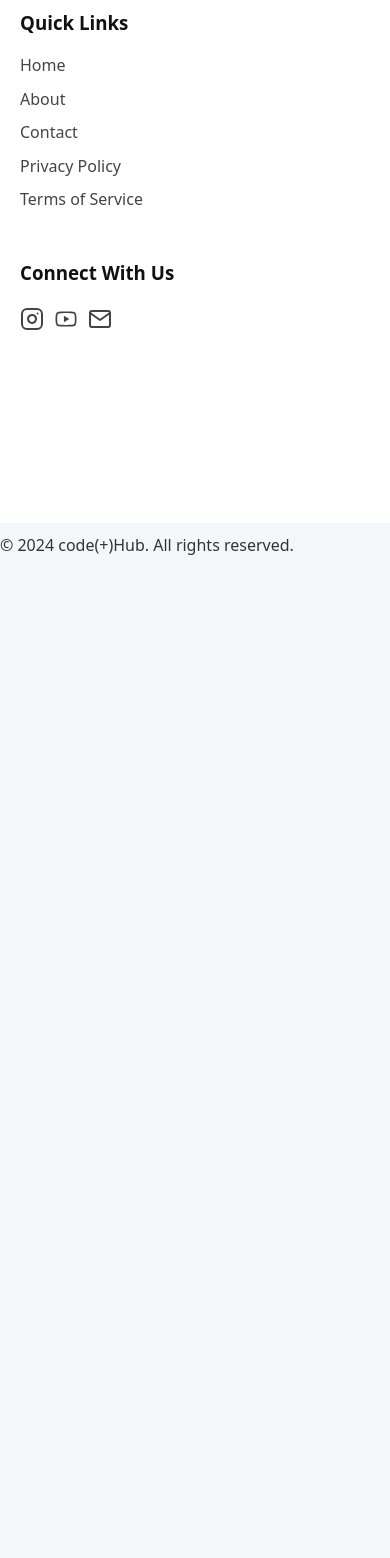
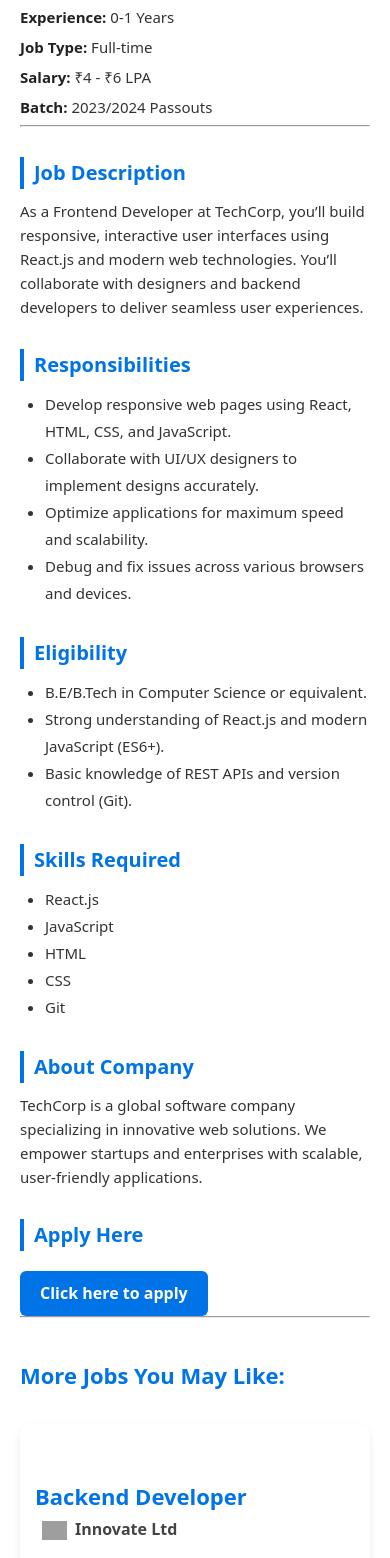
Before and after one commit to vamsik06/codeplushub_jobUpdates, a React (Vite) app: page /job/1 in a window 390 px wide. Shown: the part 360-1918 px from the top of the page. Before the commit the page ends 919 px from the top, so only its background shows below. Built offline with nearby package versions, Linux system fonts and the light colour scheme; grey boxes are pictures that could not be loaded.

Commit message:
Added JobDetails

```diff
--- a/src/App.jsx
+++ b/src/App.jsx
@@ -8,6 +8,7 @@
         <BrowserRouter>
             <Navbar />
             <AppRoutes />
+
             <Footer />
         </BrowserRouter>
     )
--- a/src/components/AppRoutes.jsx
+++ b/src/components/AppRoutes.jsx
@@ -3,6 +3,7 @@
 import Home from "../pages/Home";
 import Contact from "../pages/Contact"
 import About from "../pages/About"
+import JobDetails from "../pages/JobDetails";
 
 
 
@@ -12,6 +13,7 @@
             <Route path="/" element={<Home />}/>
             <Route path="/contact" element={<Contact />} />
             <Route path="/about" element={<About />} />
+            <Route path="/job/:id" element={<JobDetails />} />
         </Routes>
     )
 }
--- a/src/dataObject/data.jsx
+++ b/src/dataObject/data.jsx
@@ -1,68 +1,148 @@
 const jobs = [
   {
+    id: 1,
     role: "Frontend Developer",
     companyName: "TechCorp",
     location: "Remote",
     experience: "0-1 Years",
     typeOfJob: "Full-time",
-    companyImage: "https://encrypted-tbn0.gstatic.com/images?q=tbn:ANd9GcTyeT7GkD6SgVM7rfRGyRPAM1pZcvm20ljAkA&s" // TechCorp logo placeholder
+    salary: "₹4 - ₹6 LPA",
+    batch: "2023/2024 Passouts",
+    jobDescription:
+      "As a Frontend Developer at TechCorp, you’ll build responsive, interactive user interfaces using React.js and modern web technologies. You’ll collaborate with designers and backend developers to deliver seamless user experiences.",
+    responsibilities: [
+      "Develop responsive web pages using React, HTML, CSS, and JavaScript.",
+      "Collaborate with UI/UX designers to implement designs accurately.",
+      "Optimize applications for maximum speed and scalability.",
+      "Debug and fix issues across various browsers and devices."
+    ],
+    eligibility: [
+      "B.E/B.Tech in Computer Science or equivalent.",
+      "Strong understanding of React.js and modern JavaScript (ES6+).",
+      "Basic knowledge of REST APIs and version control (Git)."
+    ],
+    skills: ["React.js", "JavaScript", "HTML", "CSS", "Git"],
+    ApplyLink: "Apply via TechCorp careers portal or through LinkedIn.",
+    aboutCompany:
+      "TechCorp is a global software company specializing in innovative web solutions. We empower startups and enterprises with scalable, user-friendly applications.",
+    companyImage:
+      "https://encrypted-tbn0.gstatic.com/images?q=tbn:ANd9GcTyeT7GkD6SgVM7rfRGyRPAM1pZcvm20ljAkA&s"
   },
   {
+    id: 2,
     role: "Backend Developer",
     companyName: "Innovate Ltd",
     location: "Bangalore",
     experience: "0-2 Years",
     typeOfJob: "Internship",
-    companyImage: "https://encrypted-tbn0.gstatic.com/images?q=tbn:ANd9GcRE1WCpUKKQm47ToLm119vXOB34Hqxprs2ZIQ&s" // Innovate Ltd logo placeholder
+    salary: "₹15K/month Stipend",
+    batch: "2023/2024 Passouts",
+    jobDescription:
+      "We are looking for a passionate Backend Developer Intern to assist in developing APIs and maintaining databases. You will work with Node.js and MongoDB in a collaborative environment.",
+    responsibilities: [
+      "Design and develop RESTful APIs using Node.js and Express.",
+      "Work with databases like MongoDB and PostgreSQL.",
+      "Collaborate with frontend developers for smooth integration.",
+      "Write clean, scalable, and testable code."
+    ],
+    eligibility: [
+      "Pursuing or completed B.E/B.Tech in Computer Science or IT.",
+      "Basic knowledge of Node.js and databases.",
+      "Good understanding of REST API concepts."
+    ],
+    skills: ["Node.js", "Express.js", "MongoDB", "SQL", "Git"],
+    ApplyLink: "Apply through the Innovate Ltd careers page or campus drives.",
+    aboutCompany:
+      "Innovate Ltd is a tech startup focused on building scalable backend systems for modern applications. We value creativity, innovation, and teamwork.",
+    companyImage:
+      "https://encrypted-tbn0.gstatic.com/images?q=tbn:ANd9GcRE1WCpUKKQm47ToLm119vXOB34Hqxprs2ZIQ&s"
   },
   {
+    id: 3,
     role: "UI/UX Designer",
     companyName: "DesignHub",
     location: "Hyderabad",
     experience: "1-2 Years",
     typeOfJob: "Part-time",
-    companyImage: "https://encrypted-tbn0.gstatic.com/images?q=tbn:ANd9GcSA3HpZt8VWj2DKh0wRI__mm0UuvxcO32GQhQ&s" // DesignHub logo placeholder
+    salary: "₹3 - ₹5 LPA (Pro-rata for part-time)",
+    batch: "Any Batch",
+    jobDescription:
+      "We are looking for a creative UI/UX Designer to craft intuitive and attractive user interfaces for our clients’ web and mobile applications.",
+    responsibilities: [
+      "Create wireframes, mockups, and prototypes for new features.",
+      "Collaborate with developers to ensure design implementation.",
+      "Conduct user research and usability testing.",
+      "Maintain consistent design language across products."
+    ],
+    eligibility: [
+      "Bachelor’s degree in Design, Computer Science, or related field.",
+      "Proficiency in Figma, Adobe XD, or similar tools.",
+      "Strong sense of visual design and attention to detail."
+    ],
+    skills: ["Figma", "Adobe XD", "User Research", "Wireframing"],
+    ApplyLink: "Submit your portfolio along with your resume to careers@designhub.in.",
+    aboutCompany:
+      "DesignHub is a creative design agency helping startups and enterprises with user experience design, branding, and visual storytelling.",
+    companyImage:
+      "https://encrypted-tbn0.gstatic.com/images?q=tbn:ANd9GcSA3HpZt8VWj2DKh0wRI__mm0UuvxcO32GQhQ&s"
   },
   {
+    id: 4,
     role: "Full Stack Developer",
     companyName: "NextGen Solutions",
     location: "Chennai",
     experience: "0-3 Years",
     typeOfJob: "Full-time",
-    companyImage: "https://upload.wikimedia.org/wikipedia/commons/0/03/NG_Logo_1024x768.png" // NextGen Solutions logo placeholder
-  },
-  {
+    salary: "₹6 - ₹8 LPA",
+    batch: "2023/2024/2025 Passouts",
+    jobDescription:
+      "NextGen Solutions is hiring Full Stack Developers skilled in both frontend and backend technologies to work on enterprise-grade applications.",
+    responsibilities: [
+      "Build full-stack applications using React and Node.js.",
+      "Write reusable, efficient, and scalable code.",
+      "Integrate third-party APIs and services.",
+      "Participate in code reviews and agile meetings."
+    ],
+    eligibility: [
+      "B.E/B.Tech/MCA graduates with a passion for full-stack development.",
+      "Knowledge of React.js, Node.js, and databases.",
+      "Strong debugging and problem-solving skills."
+    ],
+    skills: ["React.js", "Node.js", "MongoDB", "Express.js", "Git"],
+   ApplyLink: "Apply via the official NextGen Solutions careers portal.",
+    aboutCompany:
+      "NextGen Solutions is a software consulting firm offering next-generation digital solutions to clients across various industries.",
+    companyImage:
+      "https://upload.wikimedia.org/wikipedia/commons/0/03/NG_Logo_1024x768.png"
+  },{
+    id: 5,
     role: "Backend Developer",
     companyName: "Innovate Ltd",
     location: "Bangalore",
     experience: "0-2 Years",
     typeOfJob: "Internship",
-    companyImage: "https://encrypted-tbn0.gstatic.com/images?q=tbn:ANd9GcRE1WCpUKKQm47ToLm119vXOB34Hqxprs2ZIQ&s" // Innovate Ltd logo placeholder
+    salary: "₹15K/month Stipend",
+    batch: "2023/2024 Passouts",
+    jobDescription:
+      "We are looking for a passionate Backend Developer Intern to assist in developing APIs and maintaining databases. You will work with Node.js and MongoDB in a collaborative environment.",
+    responsibilities: [
+      "Design and develop RESTful APIs using Node.js and Express.",
+      "Work with databases like MongoDB and PostgreSQL.",
+      "Collaborate with frontend developers for smooth integration.",
+      "Write clean, scalable, and testable code."
+    ],
+    eligibility: [
+      "Pursuing or completed B.E/B.Tech in Computer Science or IT.",
+      "Basic knowledge of Node.js and databases.",
+      "Good understanding of REST API concepts."
+    ],
+    skills: ["Node.js", "Express.js", "MongoDB", "SQL", "Git"],
+    ApplyLink: "Apply through the Innovate Ltd careers page or campus drives.",
+    aboutCompany:
+      "Innovate Ltd is a tech startup focused on building scalable backend systems for modern applications. We value creativity, innovation, and teamwork.",
+    companyImage:
+      "https://encrypted-tbn0.gstatic.com/images?q=tbn:ANd9GcRE1WCpUKKQm47ToLm119vXOB34Hqxprs2ZIQ&s"
   },
-  {
-    role: "Backend Developer",
-    companyName: "Innovate Ltd",
-    location: "Bangalore",
-    experience: "0-2 Years",
-    typeOfJob: "Internship",
-    companyImage: "https://encrypted-tbn0.gstatic.com/images?q=tbn:ANd9GcRE1WCpUKKQm47ToLm119vXOB34Hqxprs2ZIQ&s" // Innovate Ltd logo placeholder
-  },
-  {
-    role: "UI/UX Designer",
-    companyName: "DesignHub",
-    location: "Hyderabad",
-    experience: "1-2 Years",
-    typeOfJob: "Part-time",
-    companyImage: "https://encrypted-tbn0.gstatic.com/images?q=tbn:ANd9GcSA3HpZt8VWj2DKh0wRI__mm0UuvxcO32GQhQ&s" // DesignHub logo placeholder
-  },
-  {
-    role: "Backend Developer",
-    companyName: "Innovate Ltd",
-    location: "Bangalore",
-    experience: "0-2 Years",
-    typeOfJob: "Internship",
-    companyImage: "https://encrypted-tbn0.gstatic.com/images?q=tbn:ANd9GcRE1WCpUKKQm47ToLm119vXOB34Hqxprs2ZIQ&s" // Innovate Ltd logo placeholder
-  }
 ];
 
 export default jobs;
--- /dev/null
+++ b/src/pages/JobDetails.css
@@ -0,0 +1,125 @@
+/* === Main container === */
+.job-details-container {
+  max-width: 1100px;
+  margin: 40px auto;
+  padding: 30px;
+  font-family: "Poppins", sans-serif;
+  color: #333;
+  background-color: #fff;
+  border-radius: 12px;
+  box-shadow: 0 2px 12px rgba(0, 0, 0, 0.05);
+}
+
+/* === Job Header === */
+.container img {
+  border-radius: 8px;
+  margin-bottom: 20px;
+}
+
+.container h1 {
+  font-size: 28px;
+  color: #0073e6;
+  margin-bottom: 8px;
+}
+
+.container .head {
+  color: #444;
+  font-size: 20px;
+  margin-bottom: 10px;
+}
+
+.container p {
+  font-size: 16px;
+  margin: 6px 0;
+}
+
+.container strong {
+  color: #222;
+}
+
+/* === Section Titles === */
+.container h2.head {
+  font-size: 22px;
+  color: #0073e6;
+  margin-top: 30px;
+  margin-bottom: 10px;
+  border-left: 4px solid #0073e6;
+  padding-left: 10px;
+}
+
+/* === Lists === */
+.container ul {
+  margin: 10px 0 20px 25px;
+  line-height: 1.8;
+}
+
+.container li {
+  font-size: 16px;
+}
+
+/* === Apply Link === */
+.container a {
+  display: inline-block;
+  margin-top: 10px;
+  background-color: #0073e6;
+  color: #fff;
+  padding: 10px 20px;
+  border-radius: 6px;
+  text-decoration: none;
+  font-weight: bold;
+  transition: all 0.3s ease;
+}
+
+.container a:hover {
+  background-color: #005bb5;
+}
+
+/* === Banners (optional area) === */
+.banners {
+  margin-top: 30px;
+  display: flex;
+  justify-content: center;
+}
+
+.banner1 {
+  width: 100%;
+  height: 160px;
+  background: linear-gradient(90deg, #0073e6 0%, #00c6ff 100%);
+  border-radius: 8px;
+  box-shadow: 0 4px 10px rgba(0, 115, 230, 0.2);
+}
+
+/* === "More Jobs" Section === */
+.more-jobs-section {
+  display: grid;
+  grid-template-columns: repeat(auto-fit, minmax(280px, 1fr));
+  gap: 20px;
+  margin-top: 30px;
+}
+
+.job-details-container h2 {
+  margin-top: 40px;
+  color: #0073e6;
+  font-size: 22px;
+}
+
+/* === Responsive Design === */
+@media (max-width: 768px) {
+  .job-details-container {
+    padding: 20px;
+  }
+
+  .container h1 {
+    font-size: 22px;
+  }
+
+  .container h2.head {
+    font-size: 20px;
+  }
+
+  .container p,
+  .container li {
+    font-size: 15px;
+  }
+
+}
--- /dev/null
+++ b/src/pages/JobDetails.jsx
@@ -0,0 +1,95 @@
+import { useParams } from 'react-router-dom';
+import jobs from "../dataObject/data";
+import './jobdetails.css';
+import Jobcards from './JobCards';  // ✅ Reuse your Jobcards component
+import { SlLocationPin } from "react-icons/sl";  // ✅ You need this if you use location icon
+
+function JobDetails() {
+  const { id } = useParams();
+
+
+  // Find selected job
+  const job = jobs.find((job) => job.id === parseInt(id));
+
+  if (!job) {
+    return <div>Job not found</div>;
+  }
+
+
+
+  // ✅ Filter out current job to show other jobs
+  const moreJobs = jobs.filter((j) => j.id !== parseInt(id)).slice(0, 6);
+
+  return (
+    <div className="job-details-container">
+      <div className="container">
+        <img src={job.companyImage} alt={job.companyName} width="120" />
+        <h1>{job.role}</h1>
+        <h3 className="head">{job.companyName}</h3>
+
+        <p><strong>Location:</strong> {job.location}</p>
+        <p><strong>Experience:</strong> {job.experience}</p>
+        <p><strong>Job Type:</strong> {job.typeOfJob}</p>
+        <p><strong>Salary:</strong> {job.salary}</p>
+        <p><strong>Batch:</strong> {job.batch}</p>
+
+        <hr />
+
+        <h2 className="head">Job Description</h2>
+        <p>{job.jobDescription}</p>
+
+        <h2 className="head">Responsibilities</h2>
+        <ul>
+          {job.responsibilities.map((r, index) => (
+            <li key={index}>{r}</li>
+          ))}
+        </ul>
+
+        <h2 className="head">Eligibility</h2>
+        <ul>
+          {job.eligibility.map((e, index) => (
+            <li key={index}>{e}</li>
+          ))}
+        </ul>
+
+        <h2 className="head">Skills Required</h2>
+        <ul>
+          {job.skills.map((s, index) => (
+            <li key={index}>{s}</li>
+          ))}
+        </ul>
+
+        <h2 className="head">About Company</h2>
+        <p>{job.aboutCompany}</p>
+
+        <h2 className="head">Apply Here</h2>
+        <a href={job.ApplyLink} target="_blank" rel="noopener noreferrer">
+          Click here to apply
+        </a>
+      </div>
+
+
+
+      <hr />
+      <h2>More Jobs You May Like: </h2>
+
+      {/* ✅ Render Jobcards component directly */}
+      <div className="more-jobs-section">
+        {moreJobs.map((item) => (
+          <Jobcards
+            key={item.id}
+            id={item.id}
+            role={item.role}
+            companyName={item.companyName}
+            companyImage={item.companyImage}
+            location={item.location}
+            experience={item.experience}
+            typeOfJob={item.typeOfJob}
+          />
+        ))}
+      </div>
+    </div>
+  );
+}
+
+export default JobDetails;
--- a/src/pages/home.css
+++ b/src/pages/home.css
@@ -12,7 +12,7 @@
     background-color: rgb(39, 39, 224);
     color: white;
     min-height: 270px;
-    padding: 100px;
+    padding: 50px;
     font-size: 23px;
 }
 
```
Also changed, not shown: src/pages/JobCards.jsx (+6 -19 lines).
